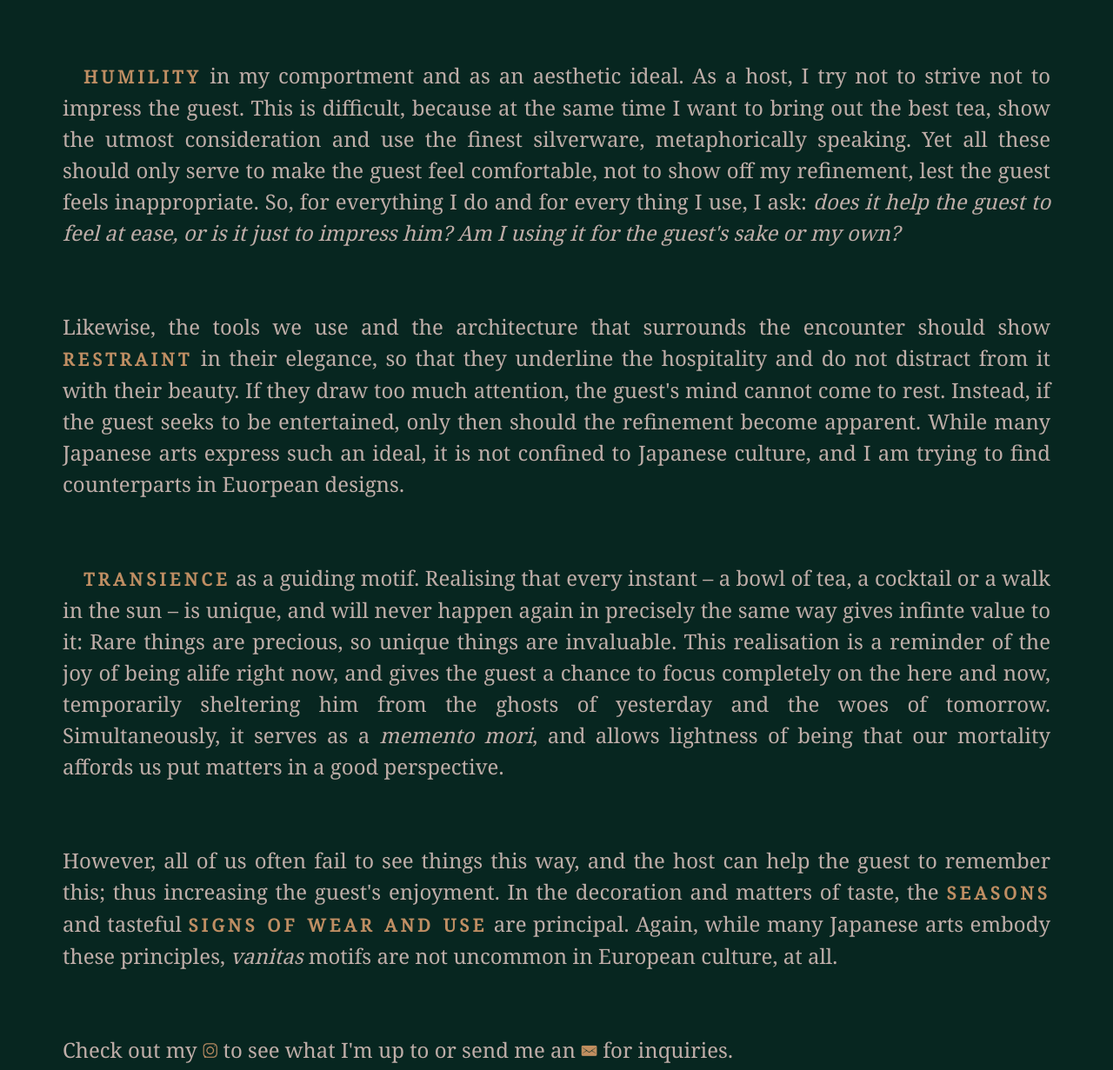
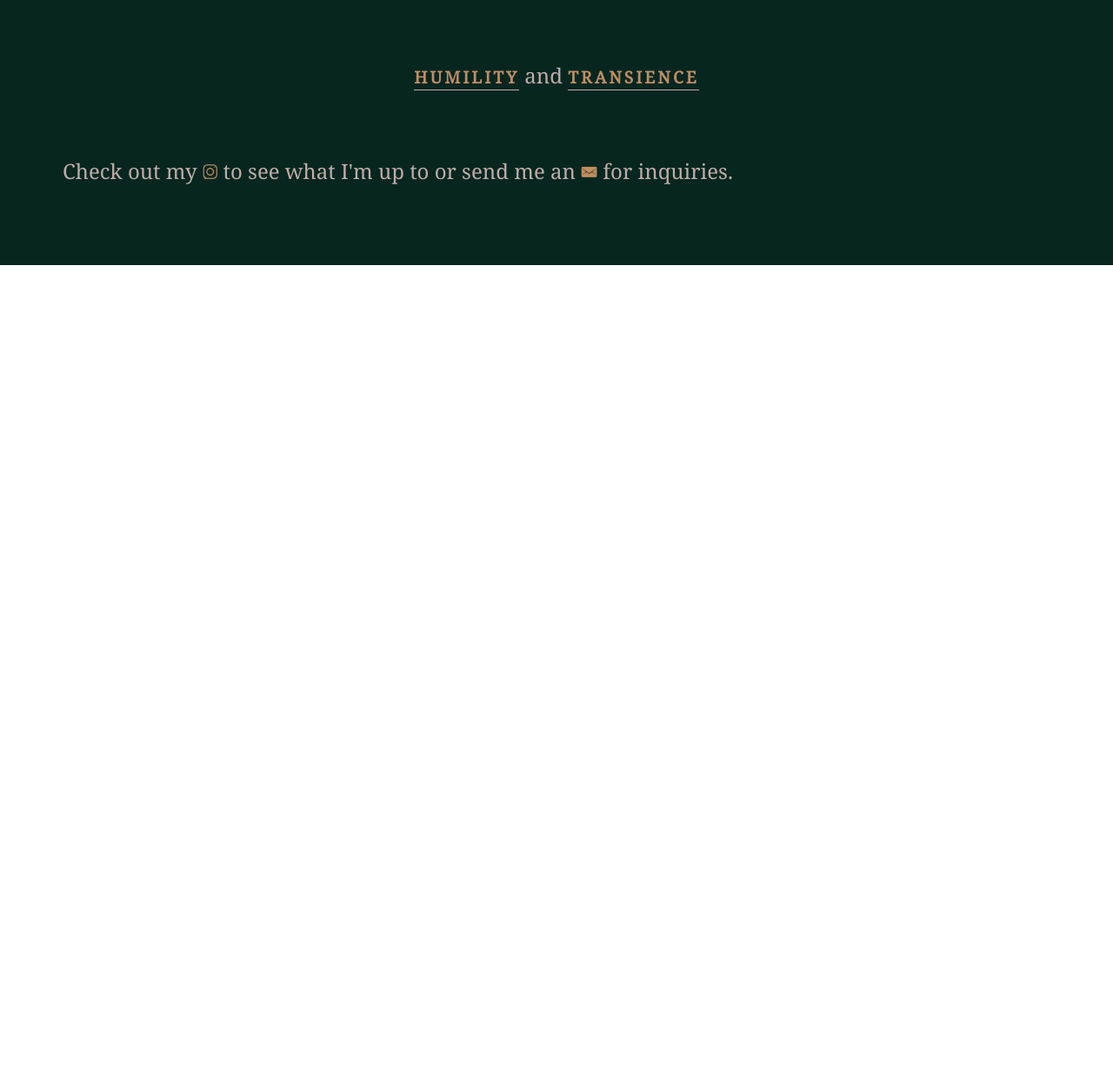
Before and after one commit to Aequivinius/shaku, a plain HTML site: page index.html in a window 1280 px wide. Shown: the part 2890-4121 px from the top of the page at 87% size. After the commit the page ends 3195 px from the top, so only its background shows below. Drawn offline with Linux system fonts and the light colour scheme.

Commit message:
theory collapsible

```diff
--- a/index.html
+++ b/index.html
@@ -172,15 +172,18 @@
 		<h1 class="hand">What is this about?</h1>
 		<p>I am a bartender who turned to the Japanese and Chinese tea rituals to build a <em>theory of hospitality</em>. How to help the guest – be it in the tea house, in the bar or in our everyday life – attain a state of mind complete ease, where he or she does not need to think about his or her adequacy or what to do next, but instead can enjoy a moment in peace?</p>
 
-		<p class="indent"><em>humility</em> in my comportment and as an aesthetic ideal. As a host, I try not to strive not to impress the guest. This is difficult, because at the same time I want to bring out the best tea, show the utmost consideration and use the finest silverware, metaphorically speaking. Yet all these should only serve to make the guest feel comfortable, not to show off my refinement, lest the guest feels inappropriate. So, for everything I do and for every thing I use, I ask: <span class="italic">does it help the guest to feel at ease, or is it just to impress him? Am I using it for the guest's sake or my own?</span></p>
+		<div class="collapser" id="theory">
+		<p class="centered collapsing"><a href="#theory">humility</a> and <a href="#theory">transience</a></p>
+
+		<div class="collapsed"><p class="indent"><em>humility</em> in my comportment and as an aesthetic ideal. As a host, I try not to strive not to impress the guest. This is difficult, because at the same time I want to bring out the best tea, show the utmost consideration and use the finest silverware, metaphorically speaking. Yet all these should only serve to make the guest feel comfortable, not to show off my refinement, lest the guest feels inappropriate. So, for everything I do and for every thing I use, I ask: <span class="italic">does it help the guest to feel at ease, or is it just to impress him? Am I using it for the guest's sake or my own?</span></p>
 
 		<p>Likewise, the tools we use and the architecture that surrounds the encounter should show <em>restraint</em> in their elegance, so that they underline the hospitality and do not distract from it with their beauty. If they draw too much attention, the guest's mind cannot come to rest. Instead, if the guest seeks to be entertained, only then should the refinement become apparent. While many Japanese arts express such an ideal, it is not confined to Japanese culture, and I am trying to find counterparts in Euorpean designs.</p>
 
 		<p class="indent"><em>transience</em> as a guiding motif. Realising that every instant – a bowl of tea, a cocktail or a walk in the sun – is unique, and will never happen again in precisely the same way gives infinte value to it: Rare things are precious, so unique things are invaluable. This realisation is a reminder of the joy of being alife right now, and gives the guest a chance to focus completely on the here and now, temporarily sheltering him from the ghosts of yesterday and the woes of tomorrow. Simultaneously, it serves as a <span class="italic">memento mori</span>, and allows lightness of being that our mortality affords us put matters in a good perspective.</p>
 
-		<p>However, all of us often fail to see things this way, and the host can help the guest to remember this; thus increasing the guest's enjoyment. In the decoration and matters of taste, the <em>seasons</em> and tasteful <em>signs of wear and use</em> are principal. Again, while many Japanese arts embody these principles, <span class="italic">vanitas</span> motifs are not uncommon in European culture, at all.</p>
+		<p>However, all of us often fail to see things this way, and the host can help the guest to remember this; thus increasing the guest's enjoyment. In the decoration and matters of taste, the <em>seasons</em> and tasteful <em>signs of wear and use</em> are principal. Again, while many Japanese arts embody these principles, <span class="italic">vanitas</span> motifs are not uncommon in European culture, at all.</p></div></div>
 
-		<p>Check out my <a class="noline" href=""><img class="text-img" src="img/insta.png" alt="instagram"></a> to see what I'm up to or send me an <a class="noline" href=""><img class="text-img" src="img/mail.png" alt="email"></a> for inquiries.</p>
+		<p>Check out my <a class="noline" href="https://www.instagram.com/soushaku/"><img class="text-img" src="img/insta.png" alt="instagram"></a> to see what I'm up to or send me an <a class="noline" href="mailto:nico@aequivinius.ch"><img class="text-img" src="img/mail.png" alt="email"></a> for inquiries.</p>
 
 	</section>
 </header>
--- a/styles.css
+++ b/styles.css
@@ -53,9 +53,12 @@ img {
 	}
 }
 
-
 .right {
 	float: right;
+}
+
+.centered {
+	text-align: center;
 }
 
 a {
@@ -99,6 +102,16 @@ p a:focus,
 label a:hover {
 	color: #BF8E63;
 	border-color: #072620;
+}
+
+.contact a {
+	color: #BF8E63;
+	border-color: #BFADA8
+}
+
+.contact a:hover {
+	color: #BFADA8;
+	border-color: #BF8E63;
 }
 
 .text-img {
@@ -270,8 +283,6 @@ input[type=checkbox]:checked + .todo {
 		height: 1.5em;
 		padding-right: 0.5em;
 	}
-
-
 }
 
 
@@ -344,10 +355,21 @@ figure:hover figcaption {
 	background-color: rgba(255, 255, 255,0.95);
 }
 
-
-
 .collapsed:target {
 	display: block;
+}
+
+.contact .collapsed {
+	position: relative;
+	background: none;
+}
+
+.collapser:target .collapsed {
+	display: inline;
+}
+
+.collapser:target .collapsing {
+	display: none;
 }
 
 
```
